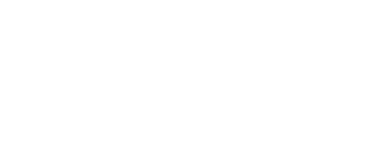
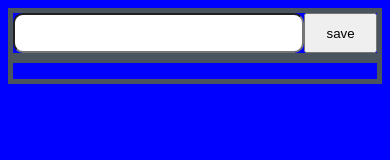
Before and after one commit to vanderthiel/itvitae-html, a plain HTML site: page todo/todo.html in a window 390 px wide. Drawn offline with nearby package versions, Linux system fonts and the light colour scheme.

Commit message:
begin code

```diff
--- a/todo/todo.css
+++ b/todo/todo.css
@@ -1,3 +1,31 @@
 html, body {
   font-family: sans-serif;
+  background-color: #bbbaaa;
 }
+
+article {
+  border: 5px solid rgb(74, 84, 94);
+}
+
+input {
+  width: 80%;
+  height: 40px;
+  font-size: 30px;
+  border-radius: 10px;
+}
+button {
+  width: 20%;
+  height: 40px;
+  float: right;
+}
+
+li {
+  list-style-type: none;
+  padding: 1em;
+}
+
+@media screen and (max-width: 500px) {
+  html, body {
+    background-color: blue;
+  }
+}
--- a/todo/todo.html
+++ b/todo/todo.html
@@ -8,7 +8,14 @@
 </head>
 
 <body>
-
+  <article>
+    <input type="text" id="todo" />
+    <button id="save">save</button>
+  </article>
+  <article>
+    <ul id="result">
+    </ul>
+  </article>
 </body>
 
 </html>
--- a/todo/todo.js
+++ b/todo/todo.js
@@ -0,0 +1,5 @@
+$(document).ready(function(){
+  $("#save").click(function () {
+    $("#result").append('<li>' + $("#todo").val() + '</li>');
+  });
+});
```
